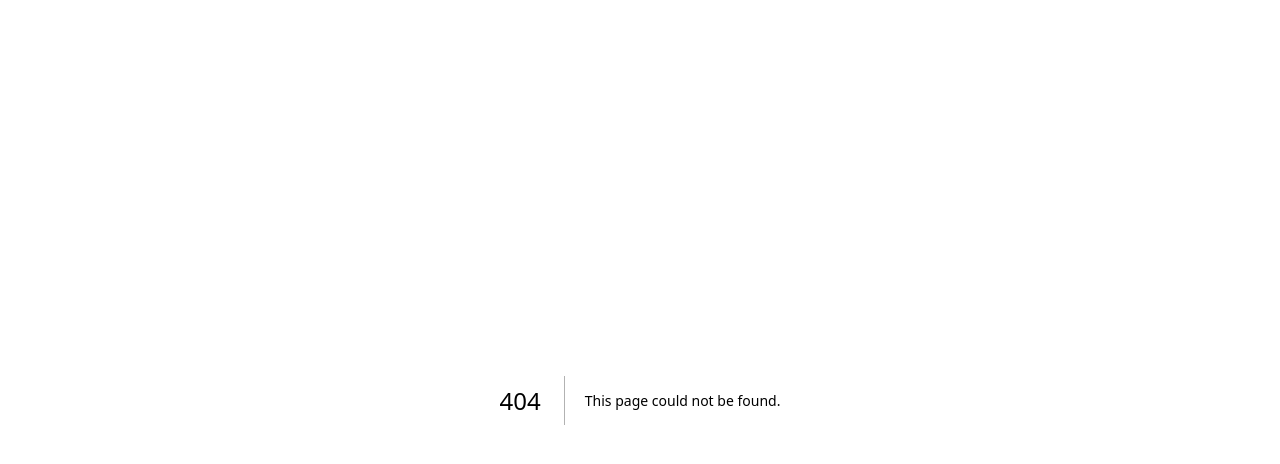
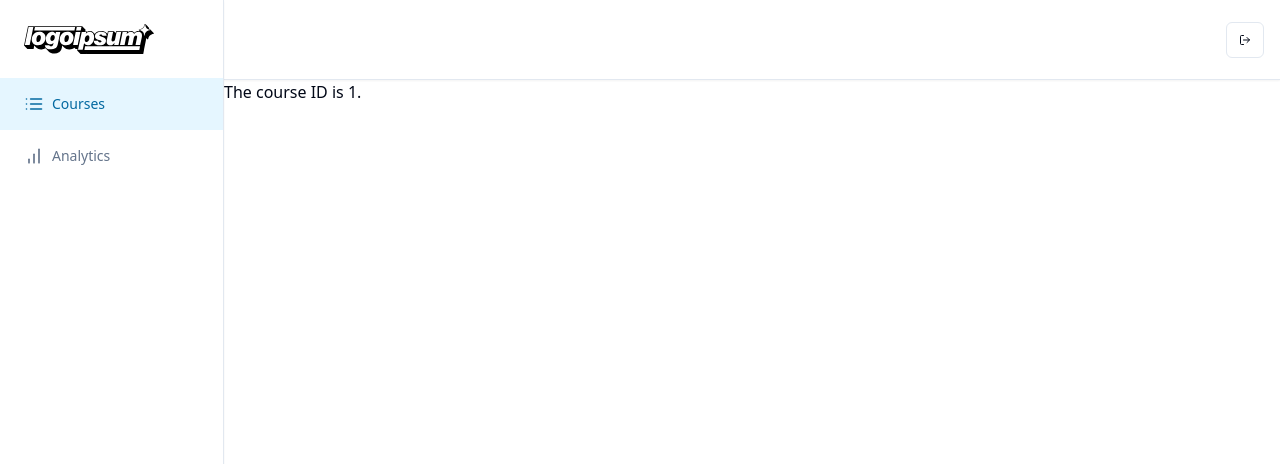
Before and after one commit to metanmai/wisdomcraft, a Next.js app: page /teacher/courses/1 in a window 1280 px wide. Before the commit this address had no page. Shown: the top 464 px of the page. Built offline with nearby package versions, Linux system fonts and the light colour scheme.

Commit message:
Created dynamic route for course.

```diff
--- /dev/null
+++ b/app/(dashboard)/(routes)/teacher/courses/[courseId]/page.tsx
@@ -0,0 +1,11 @@
+import React from 'react';
+
+const CourseIdPage = ({params}: {params: {courseId: string}}) => {
+	return (
+		<div>
+			The course ID is {params.courseId}.
+		</div>
+	);
+};
+
+export default CourseIdPage;
```
